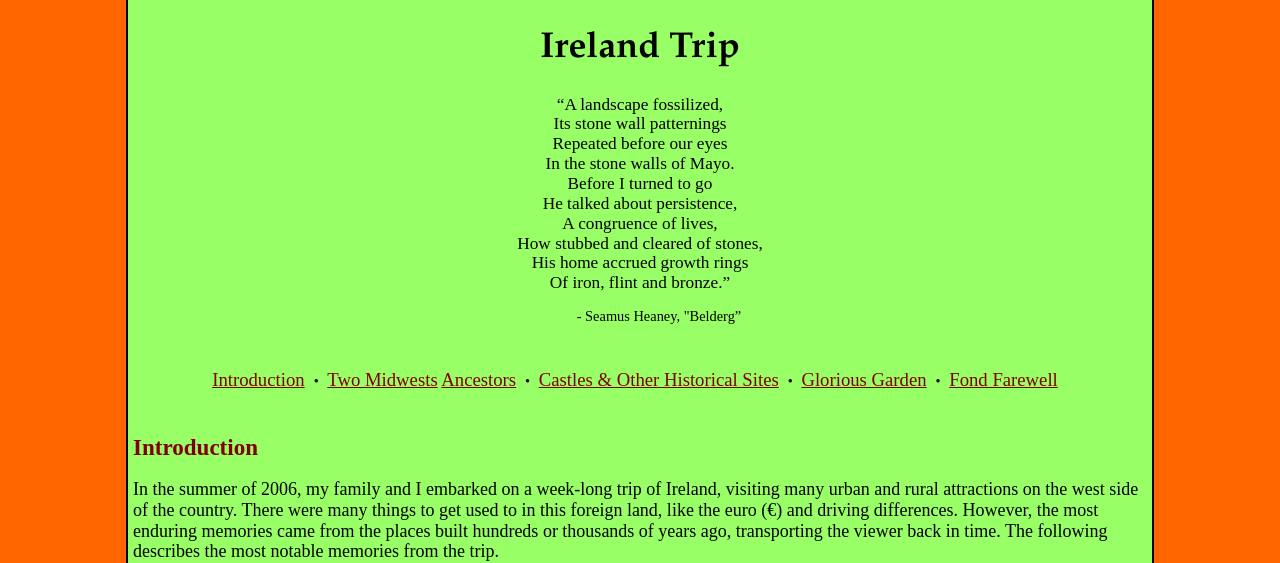
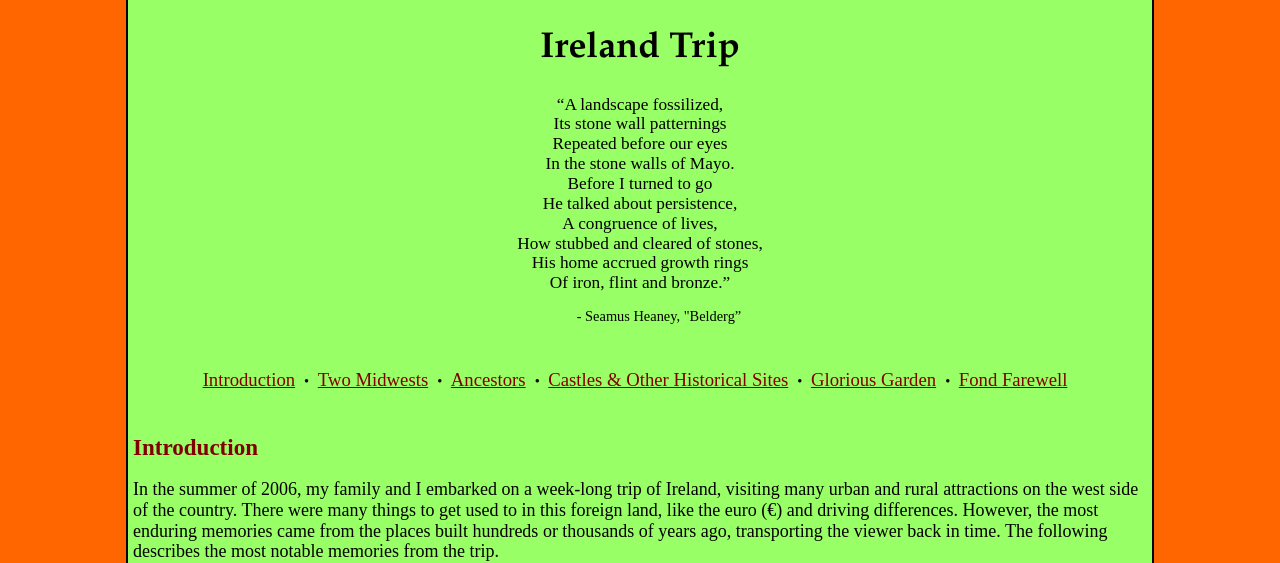
Before and after one commit to patricklc/html-me-something, a plain HTML site: page index.html in a window 1280 px wide. Shown: the top 563 px of the page. Drawn offline with nearby package versions, Linux system fonts and the light colour scheme.

Commit message:
corrected class tag

```diff
--- a/index.html
+++ b/index.html
@@ -24,7 +24,7 @@
             <nav>
                 <ol>
                     <li class="dot"><a href="#intro">Introduction</a></li>
-                    <li clas="dot"><a href="#two">Two Midwests</a></li>
+                    <li class="dot"><a href="#two">Two Midwests</a></li>
                     <li class="dot"><a href="#ancestors">Ancestors</a></li>
                     <li class="dot"><a href="#castles">Castles &amp; Other Historical Sites</a></li>
                     <li class="dot"><a href="#garden">Glorious Garden</a></li>
```
